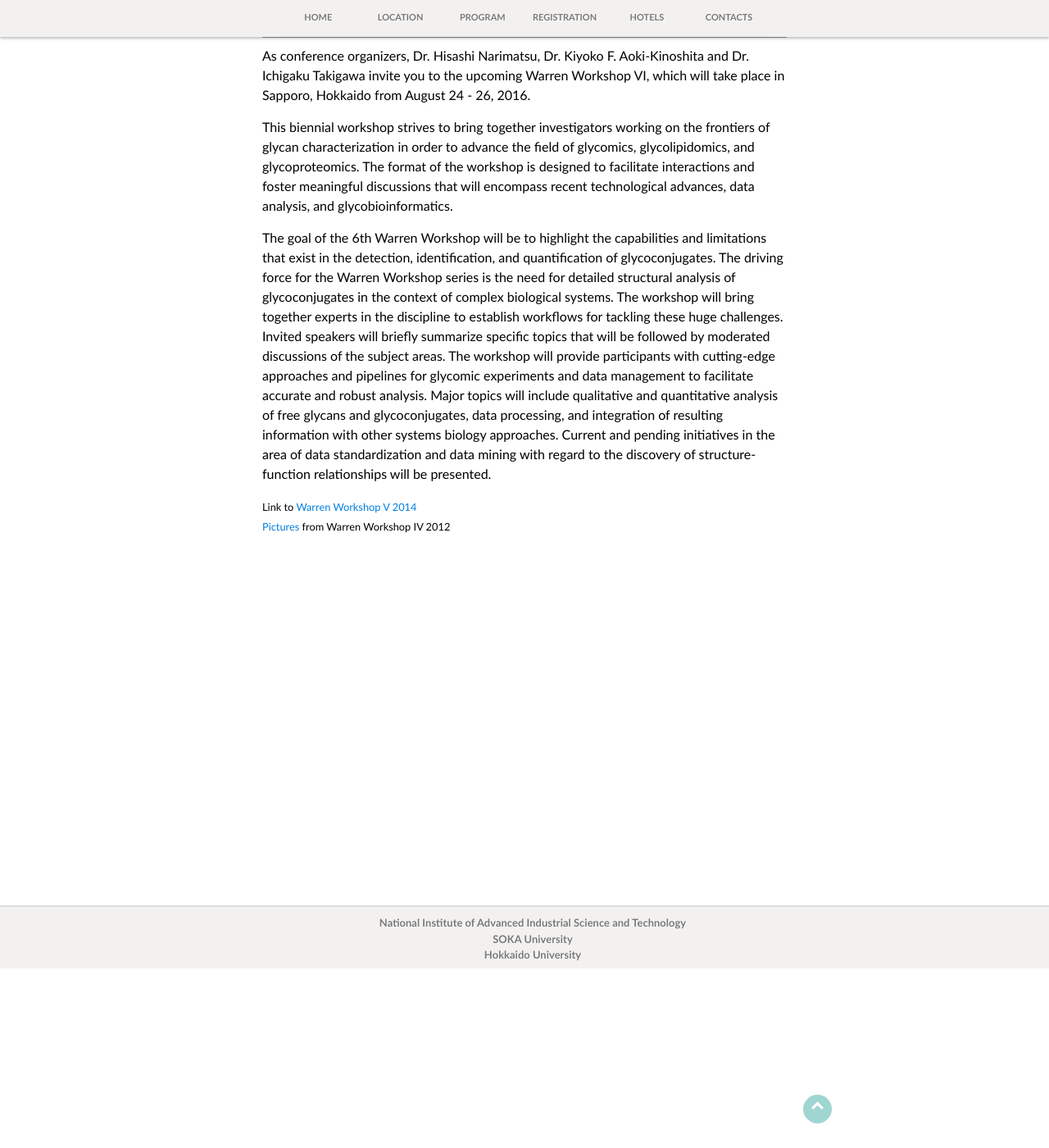
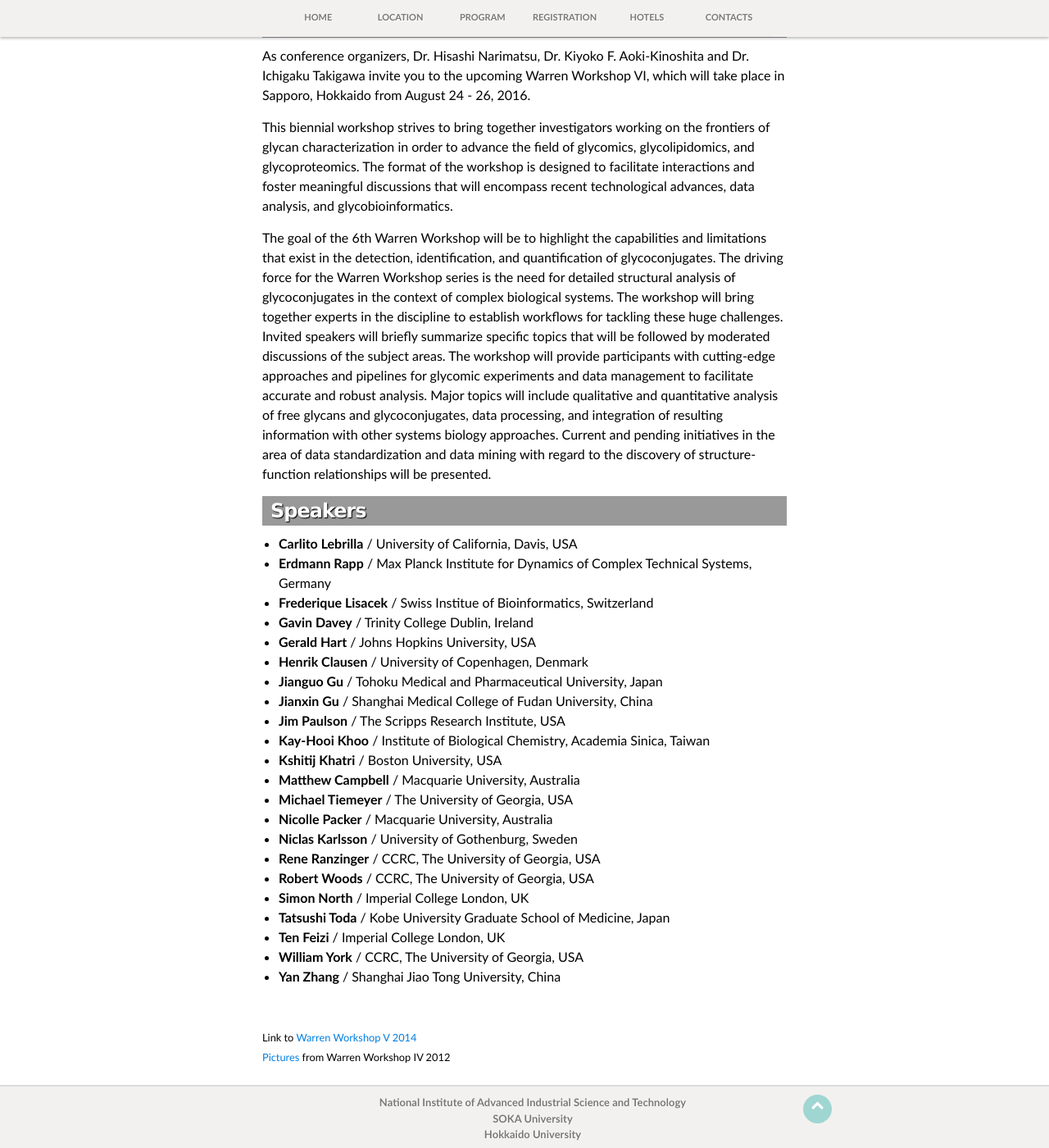
Before and after one commit to yamazakiM/test_warren2016, a Jekyll site: the page built from index.md, in a window 1280 px wide and 1400 px high, scrolled down 219 px. Shown: the whole window at 82% size. Built offline with Jekyll 4.4.1, drawn with Linux system fonts in a browser that asks for light colours; nearby versions of some CDN libraries; library files that are not in the unit come from our copies.

Commit message:
Update index.md

```diff
--- a/index.md
+++ b/index.md
@@ -16,6 +16,33 @@ layout: default
 
 <p>The goal of the 6th Warren Workshop will be to highlight the capabilities and limitations that exist in the detection, identification, and quantification of glycoconjugates. The driving force for the Warren Workshop series is the need for detailed structural analysis of glycoconjugates in the context of complex biological systems. The workshop will bring together experts in the discipline to establish workflows for tackling these huge challenges. Invited speakers will briefly summarize specific topics that will be followed by moderated discussions of the subject areas. The workshop will provide participants with cutting-edge approaches and pipelines for glycomic experiments and data management to facilitate accurate and robust analysis. Major topics will include qualitative and quantitative analysis of free glycans and glycoconjugates, data processing, and integration of resulting information with other systems biology approaches. Current and pending initiatives in the area of data standardization and data mining with regard to the discovery of structure-function relationships will be presented.</p>
 
+<h3>Speakers</h3>
+<ul>
+<li><strong>Carlito Lebrilla</strong> / University of California, Davis, USA</li>
+<li><strong>Erdmann Rapp</strong> / Max Planck Institute for Dynamics of Complex Technical Systems, Germany</li>
+<li><strong>Frederique Lisacek</strong> / Swiss Institue of Bioinformatics, Switzerland</li>
+<li><strong>Gavin Davey</strong> / Trinity College Dublin, Ireland</li>
+<li><strong>Gerald Hart</strong> / Johns Hopkins University, USA</li>
+<li><strong>Henrik Clausen</strong> / University of Copenhagen, Denmark</li>
+<li><strong>Jianguo Gu</strong> / Tohoku Medical and Pharmaceutical University, Japan</li>
+<li><strong>Jianxin Gu</strong> / Shanghai Medical College of Fudan University, China</li>
+<li><strong>Jim Paulson</strong> / The Scripps Research Institute, USA</li>
+<li><strong>Kay-Hooi Khoo</strong> / Institute of Biological Chemistry, Academia Sinica, Taiwan  </li>
+<li><strong>Kshitij Khatri</strong> / Boston University, USA </li>
+<li><strong>Matthew Campbell</strong> / Macquarie University, Australia</li>
+<li><strong>Michael Tiemeyer</strong> / The University of Georgia, USA</li>
+<li><strong>Nicolle Packer</strong> /  Macquarie University, Australia</li>
+<li><strong>Niclas Karlsson</strong> / University of Gothenburg, Sweden</li>
+<li><strong>Rene Ranzinger</strong> / CCRC, The University of Georgia, USA</li>
+<li><strong>Robert Woods</strong> / CCRC, The University of Georgia, USA</li>
+<li><strong>Simon North</strong> /  Imperial College London, UK</li>
+<li><strong>Tatsushi Toda</strong> /  Kobe University Graduate School of Medicine, Japan</li>
+<li><strong>Ten Feizi</strong> /  Imperial College London, UK</li>
+<li><strong>William York</strong> / CCRC, The University of Georgia, USA</li>
+<li><strong>Yan Zhang</strong>  / Shanghai Jiao Tong University, China </li>
+</ul>
+<br>
+
 <p><small>Link to <a href="http://glycomics.ccrc.uga.edu/warren-workshop/">Warren Workshop V 2014</a><br>
 <a href="http://glycomics.ccrc.uga.edu/warren-workshop/?q=node/21">Pictures</a> from Warren Workshop IV 2012<br>
 </small></p>
```
